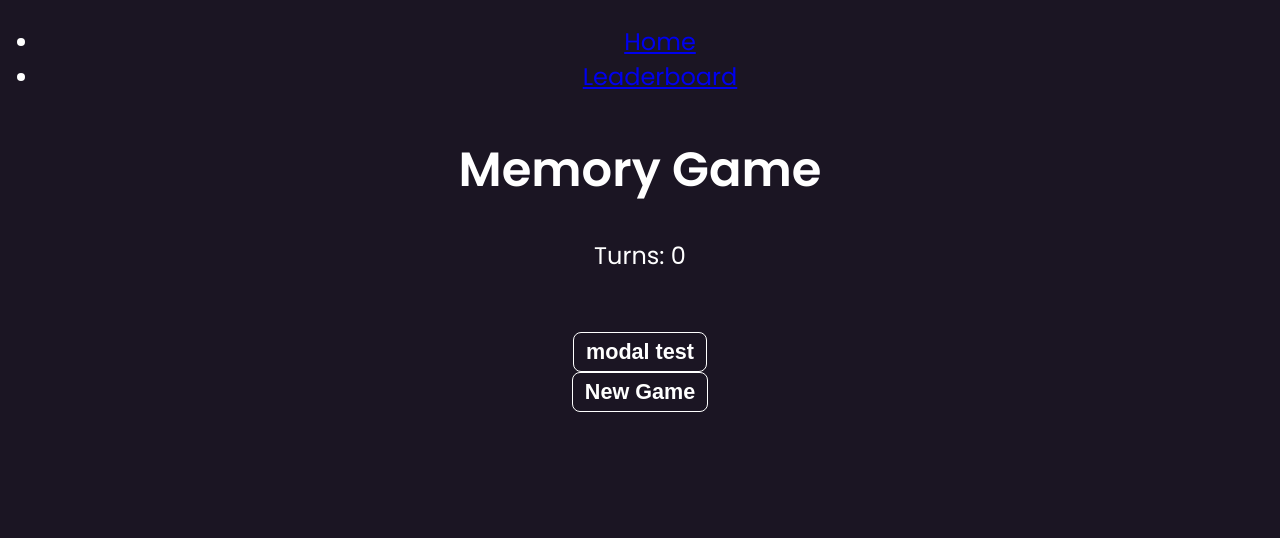
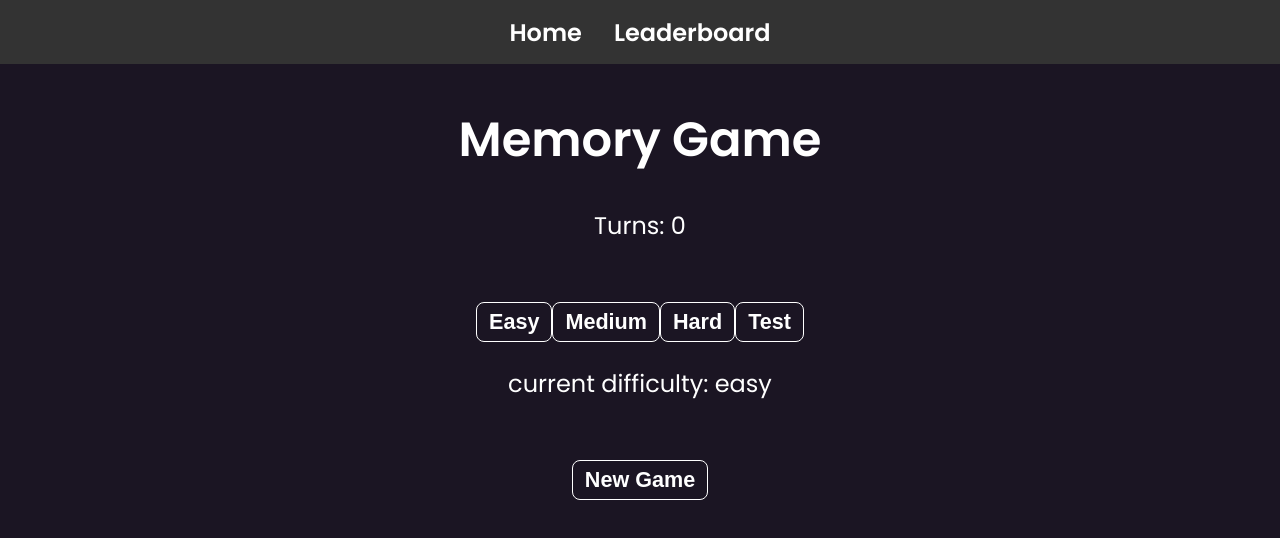
Before and after one commit to darrenxychen/memorygame, a React (Vite) app: page / in a window 1280 px wide. Shown: the top 538 px of the page. Built offline with nearby package versions, Linux system fonts and the light colour scheme.

Commit message:
added difficulty and tester, fixed modal styling

```diff
--- a/src/components/Modal.css
+++ b/src/components/Modal.css
@@ -29,7 +29,7 @@
 
 .modal-background {
   width: 45%;
-  height: 30vh;
+  height: 40%;
   position: fixed;
   display: flex;
   justify-content: center;
--- a/src/components/Navigation.css
+++ b/src/components/Navigation.css
@@ -0,0 +1,35 @@
+.navigation {
+  background-color: #333;
+  color: white;
+  display: flex;
+  justify-content: space-around;
+  align-items: center;
+  gap: 2rem;
+  padding: 0 1rem;
+  height: 8vh;
+}
+
+.navigation a {
+  color: inherit;
+  text-decoration: none;
+}
+
+.navigation ul {
+  padding: 0;
+  margin: 0;
+  list-style: none;
+
+  display: flex;
+  gap: 2rem;
+
+}
+
+.navigation li {
+  padding: 0.5rem 0;
+  font-weight: bold;
+  transition: ease-in-out 0.15s;
+}
+
+.navigation li:hover {
+  color: #c7c7c7;
+}
--- a/src/pages/Home.jsx
+++ b/src/pages/Home.jsx
@@ -3,16 +3,45 @@ import SingleCard from '../components/SingleCard';
 import Timer from '../components/Timer';
 import Modal from '../components/Modal';
 
-const cardImages = [
+const easyCards = [
+  { "src": "/img/helmet-1.png", matched: false },
+  { "src": "/img/potion-1.png", matched: false },
+  { "src": "/img/ring-1.png", matched: false },
+  { "src": "/img/scroll-1.png", matched: false },
+  { "src": "/img/shield-1.png", matched: false },
+  { "src": "/img/sword-1.png", matched: false }
+]
+
+const mediumCards = [
+  { "src": "/img/helmet-1.png", matched: false },
+  { "src": "/img/potion-1.png", matched: false },
+  { "src": "/img/ring-1.png", matched: false },
+  { "src": "/img/scroll-1.png", matched: false },
+  { "src": "/img/shield-1.png", matched: false },
+  { "src": "/img/sword-1.png", matched: false },
+  { "src": "/img/axe-1.jpeg", matched: false },
+  { "src": "/img/fortnite-1.jpg", matched: false }
+]
+
+const hardCards = [
+  { "src": "/img/helmet-1.png", matched: false },
+  { "src": "/img/potion-1.png", matched: false },
+  { "src": "/img/ring-1.png", matched: false },
+  { "src": "/img/scroll-1.png", matched: false },
+  { "src": "/img/shield-1.png", matched: false },
+  { "src": "/img/sword-1.png", matched: false },
+  { "src": "/img/axe-1.jpeg", matched: false },
+  { "src": "/img/fortnite-1.jpg", matched: false },
+  { "src": "/img/shirt-1.jpg", matched: false },
+  { "src": "/img/ocean-1.jpeg", matched: false }
+]
+
+const testCards = [
   { "src": "/img/helmet-1.png", matched: false }
-  // { "src": "/img/potion-1.png", matched: false },
-  // { "src": "/img/ring-1.png", matched: false },
-  // { "src": "/img/scroll-1.png", matched: false },
-  // { "src": "/img/shield-1.png", matched: false },
-  // { "src": "/img/sword-1.png", matched: false },
-  // { "src": "/img/axe-1.jpeg", matched: false },
-  // { "src": "/img/fortnite-1.jpg", matched: false }
 ]
+
+let cardImages = [];
+
 
 function Home() {
   const [cards, setCards] = useState([]);
@@ -23,8 +52,22 @@ function Home() {
   const [matchedCount, setMatchedCount] = useState(0);
   const [clickedStart, setClickedStart] = useState(false);
   const [openModal, setOpenModal] = useState(false);
+  const [difficulty, setDifficulty] = useState("easy");
 
   let gameOverTimeout;
+
+
+  //set the card images based on difficulty
+  if (difficulty === "easy") {
+    cardImages = easyCards;
+  } else if (difficulty === "medium") {
+    cardImages = mediumCards;
+
+  } else if (difficulty === "test") {
+    cardImages = testCards;
+  } else {
+    cardImages = hardCards;
+  }
 
   //shuffle cards
   const shuffleCards = () => {
@@ -39,6 +82,7 @@ function Home() {
     setTurns(0);
     setClickedStart(true);
     setOpenModal(false);
+    setChoiceOne(null);
   }
 
   //handle a choice
@@ -104,11 +148,17 @@ function Home() {
     <div className="App">
       <h1>Memory Game</h1>
       <p>Turns: {turns}</p>
+      {openModal && <Modal closeModal={(setOpenModal)} />}
       {clickedStart && <Timer />}
       <br />
-      <button className='open-modal-btn' onClick={() => { setOpenModal(true) }}>modal test</button>
+      {/* <button className='open-modal-btn' onClick={() => { setOpenModal(true) }}>modal test</button> */}
+      <button onClick={() => setDifficulty("easy")}>Easy</button>
+      <button onClick={() => setDifficulty("medium")}>Medium</button>
+      <button onClick={() => setDifficulty("hard")}>Hard</button>
+      <button onClick={() => setDifficulty("test")}>Test</button>
+      <p>current difficulty: {difficulty}</p>
       <br />
-      {openModal && <Modal closeModal={(setOpenModal)} />}
+
       <button onClick={shuffleCards}>New Game</button>
 
       <div className="card-grid">
```
Also changed, not shown: public/img/ocean-1.jpeg (added), public/img/shirt-1.jpg (added).
